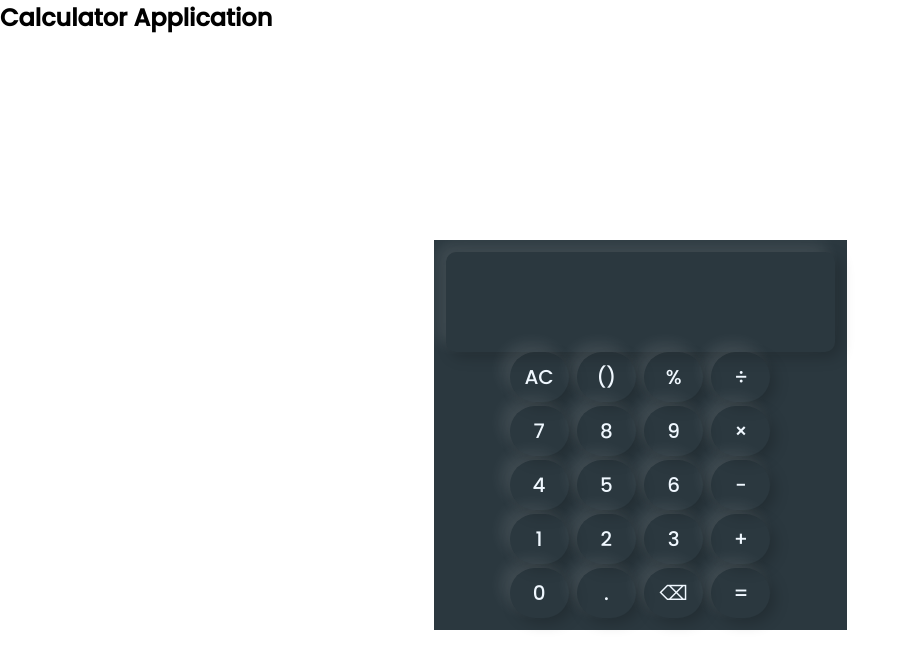
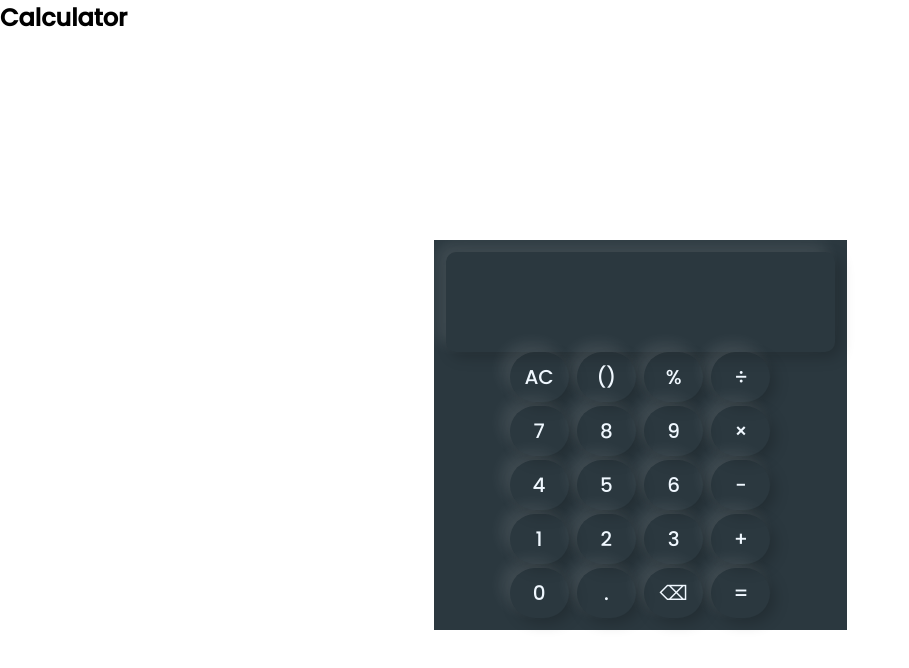
Before and after one commit to Muhammad-Awais803/Calculator-app-With-Html-CSS, a plain HTML site: page index.html in a window 1280 px wide. Shown: the whole page, without its empty margins (0-909 px from the left). Drawn offline with Linux system fonts and the light colour scheme.

Commit message:
Update index.html

```diff
--- a/index.html
+++ b/index.html
@@ -8,7 +8,7 @@
     <script src="https://kit.fontawesome.com/4b8cb1ac3a.js" crossorigin="anonymous"></script>
 </head>
 <body>
-    <h2>Calculator Application</h2>
+    <h2>Calculator</h2>
     <div class="container">
         <form class="Calculator">
             <div class="Input">
```
